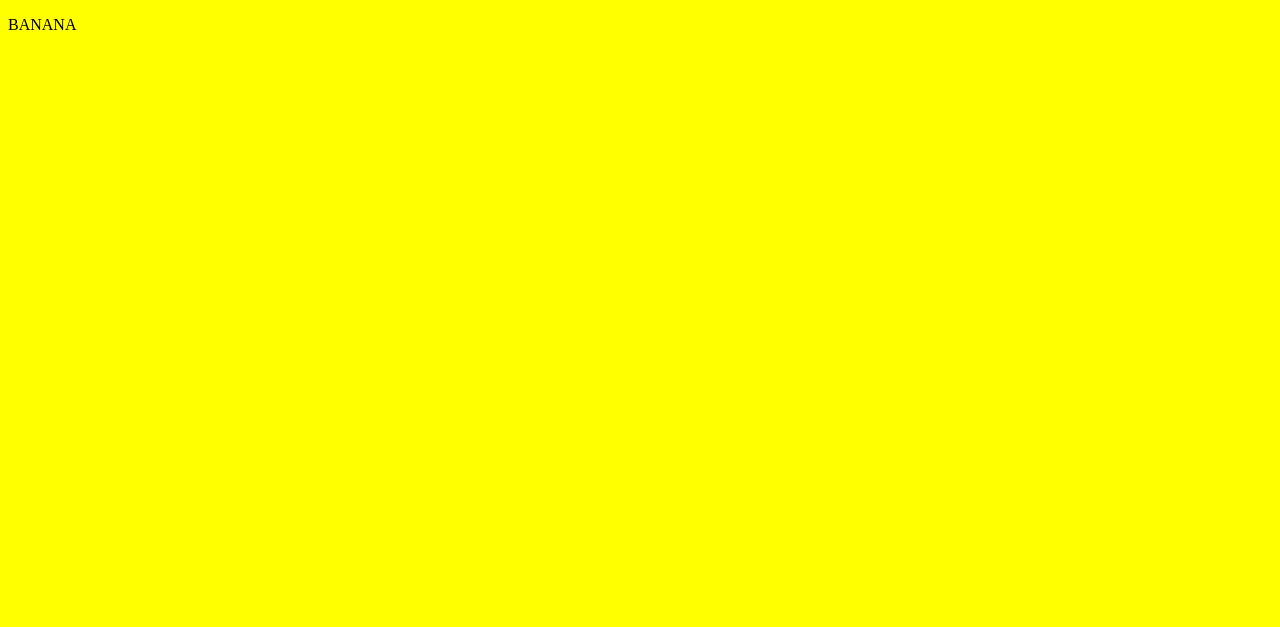
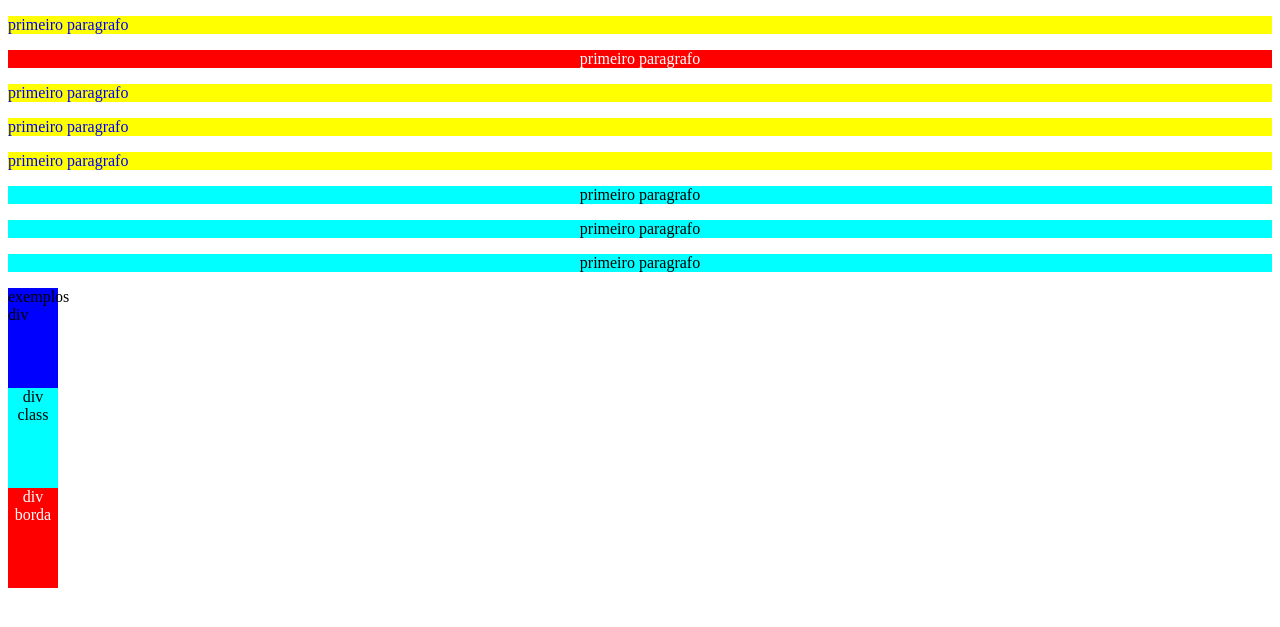
Before and after one commit to diogovittorio/psw1, a PHP site: page / in a window 1280 px wide. Before the commit the part shown is almost empty. Shown: the top 627 px of the page. Run offline with PHP 8.4, Linux system fonts and the light colour scheme.

Commit message:
treinamento

```diff
--- a/aula-30-10/index.html
+++ b/aula-30-10/index.html
@@ -4,9 +4,24 @@
     <meta charset="UTF-8">
     <meta name="viewport" content="width=device-width, initial-scale=1.0">
     <link rel="stylesheet" href="styles.css">
-    <title>inicio_do_projeto</title>
+    <title>aula-30-10</title>
 </head>
 <body>
-  <p> BANANA </p>
+  <p>primeiro paragrafo</p>
+  <p id="p1">primeiro paragrafo</p>
+  <p>primeiro paragrafo</p>
+  <p>primeiro paragrafo</p>
+  <p>primeiro paragrafo</p>
+
+  <p class="c1">primeiro paragrafo</p>
+  <p class="c1">primeiro paragrafo</p>
+  <p class="c1">primeiro paragrafo</p>
+
+  <div>exemplos div</div>
+
+  <div class="c1"> div class </div>
+
+  <div id="p1"> div borda </div>
+
 </body>
 </html>
--- a/aula-30-10/styles.css
+++ b/aula-30-10/styles.css
@@ -1,12 +1,48 @@
-body{
+p{
 
 background-color: yellow;
+color: blue;
 
 }
 
-p{
+#p1{
 
-
-    background-color: yellow;
+  background-color: red;
+  text-align: center;
+ color: white;
 
 }
+
+div {
+
+width: 50px;
+height: 100px;
+background-color: blue;
+
+}
+
+.c1{
+
+background-color: aqua;
+text-align: center;
+color: black;
+}
+
+.d1{
+
+width: 30px;
+height: 50px;
+opacity: 0.5;
+background-color: blueviolet;
+}
+
+#d1{
+
+border-style: double;
+width: 30px;
+border-color: brown;
+border-radius: 30%;
+padding-left: 100px;
+padding-top: 60px;
+
+}
```
